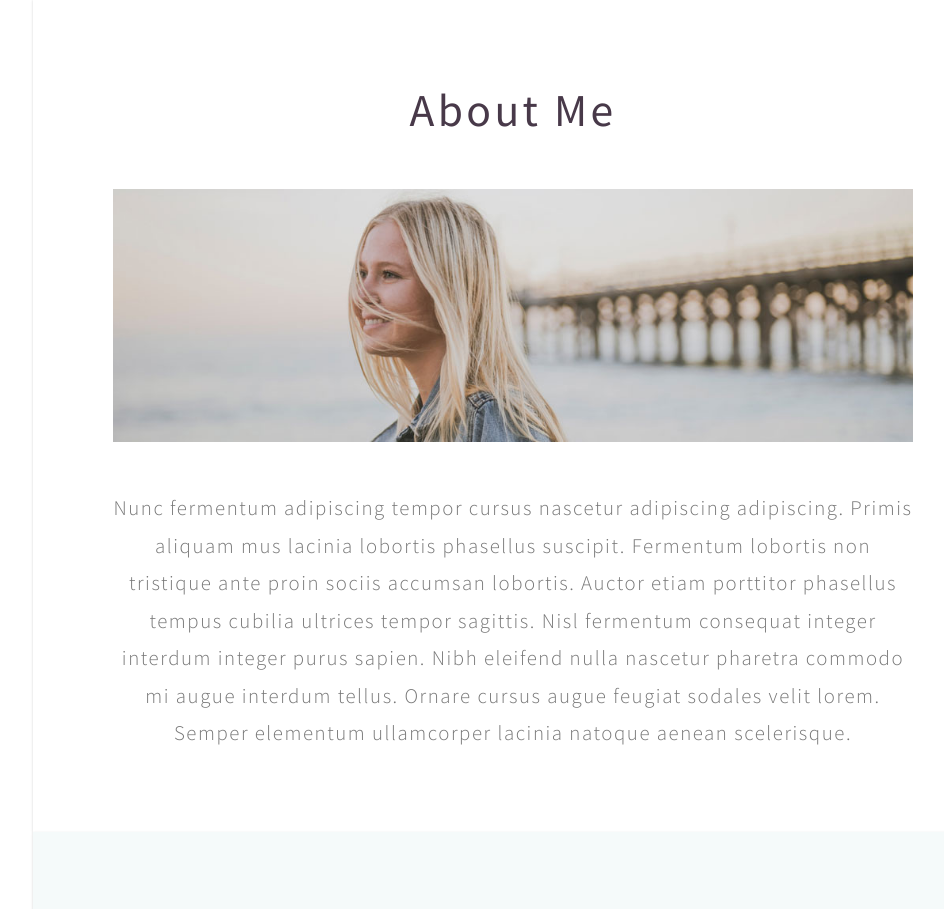
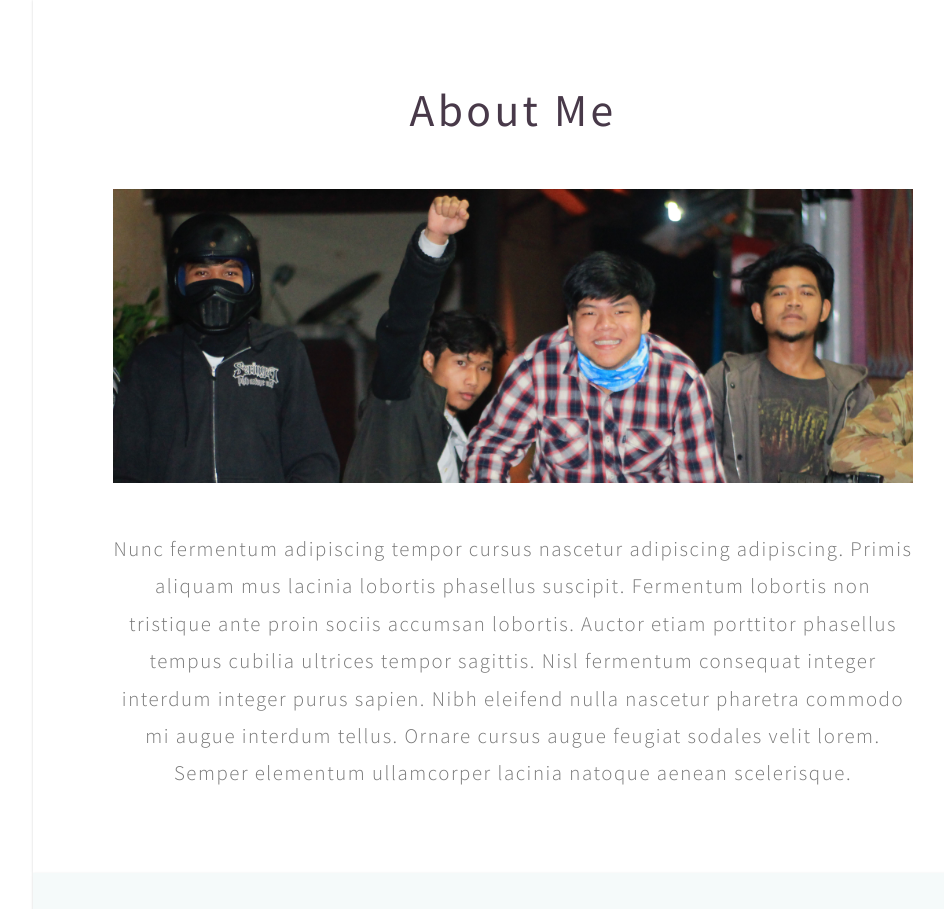
Before and after one commit to ahmadherdi/kelompok_5, a plain HTML site: page index.html in a window 1280 px wide. Shown: the part 1006-1915 px from the top of the page, without its empty margins (287-1231 px from the left). Drawn offline with Linux system fonts and the light colour scheme.

Commit message:
mengubah gambar pada menu about me

```diff
--- a/index.html
+++ b/index.html
@@ -72,7 +72,7 @@ License URL: http://creativecommons.org/licenses/by/3.0/
 				<!-- about -->
 <section class="slide-wrapper" id="about">
 	<h3 class="w3_head mb-5">About Me </h3>
-	<img src="images/1.jpg" class="img-fluid" alt="">
+	<img src="images/a1.jpg" class="img-fluid" alt="">
 	<p class="iner mt-5"> Nunc fermentum adipiscing tempor cursus nascetur adipiscing adipiscing. Primis aliquam mus lacinia lobortis phasellus suscipit. Fermentum lobortis non tristique ante proin sociis accumsan lobortis. Auctor etiam porttitor phasellus tempus cubilia ultrices tempor sagittis. Nisl fermentum consequat integer interdum integer purus sapien. Nibh eleifend nulla nascetur pharetra commodo mi augue interdum tellus. Ornare cursus augue feugiat sodales velit lorem. Semper elementum ullamcorper lacinia natoque aenean scelerisque.</p>
 </section>
 <!-- //about -->
```
Also changed, not shown: images/a1.jpg (added).
